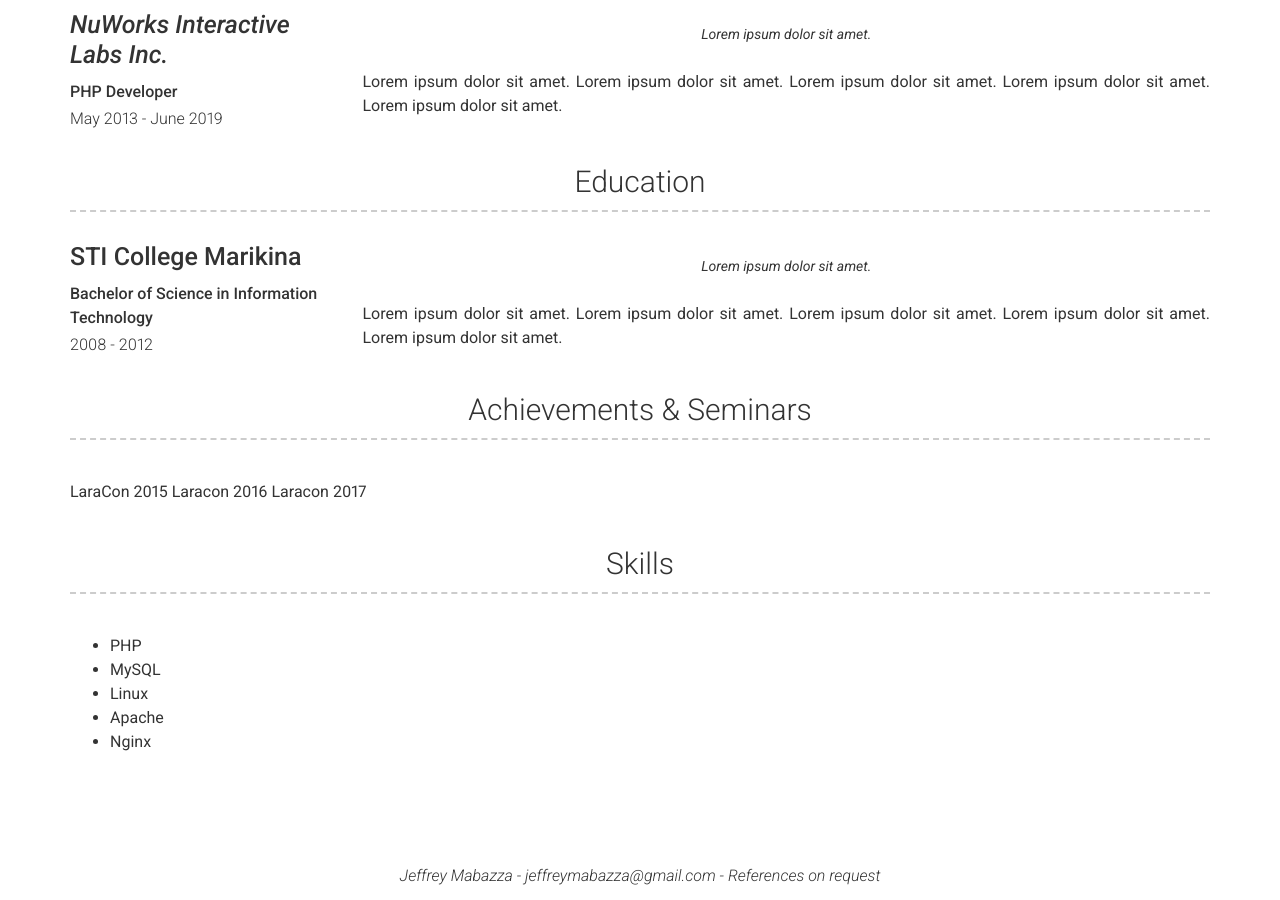
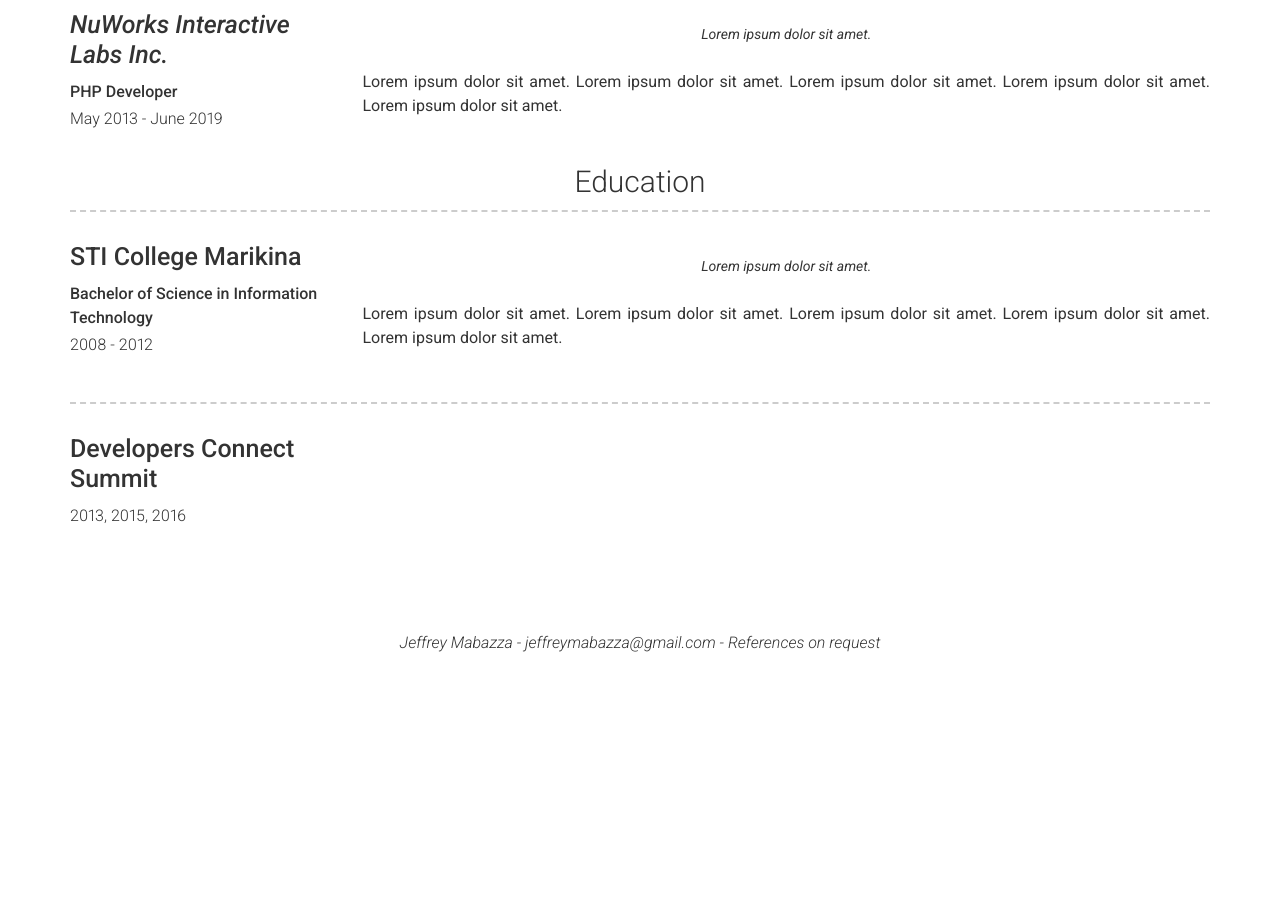
Before and after one commit to jeffmabazza/jeffreymabazza.github.io, a Jekyll site: the page built from index.md, in a window 1280 px wide and 900 px high, scrolled down 607 px. Built offline with Jekyll 4.4.1, drawn with Linux system fonts in a browser that asks for light colours; after the commit the page ends 1274 px from its top, so only the background shows below that.

Commit message:
Testing config.yml

```diff
--- /dev/null
+++ b/_data/seminar.yml
@@ -0,0 +1,4 @@
+# Education Template
+- name: Developers Connect Summit
+  dates: 2013, 2015, 2016
+  description: | # this will include new lines to allow paragraphs
--- a/_includes/more.html
+++ b/_includes/more.html
@@ -1,19 +1,12 @@
-<div class="container more-container">
-  <h3>Achievements & Seminars</h3>
-  <div class="row clearfix">
-    <div class="col-md-12">
-    	<center>
-      		{{ site.achievements_seminars_content | strip | markdownify }}
-      	</center>
+<div class="container education-container">
+  <h3>{{ Achievements and Seminars }}</h3>
+  {% for seminar in site.data.seminar %}
+    <div class="row clearfix education">
+      <div class="col-xs-12 col-sm-4 col-md-3 col-print-12 left-column">
+        <h4>{{ seminar.name }}</h4>
+        <!-- <p><b>{{ seminar.qualification }}</b></p> -->
+        <p>{{ seminar.dates }}</p>
+      </div>
     </div>
-  </div>
+  {% endfor %}
 </div>
-
-<div class="container more-container">
-  <h3>Skills</h3>
-  <div class="row clearfix">
-    <div class="col-md-12">
-      {{ site.more_content | strip | markdownify }}
-    </div>
-  </div>
-</div>
```
